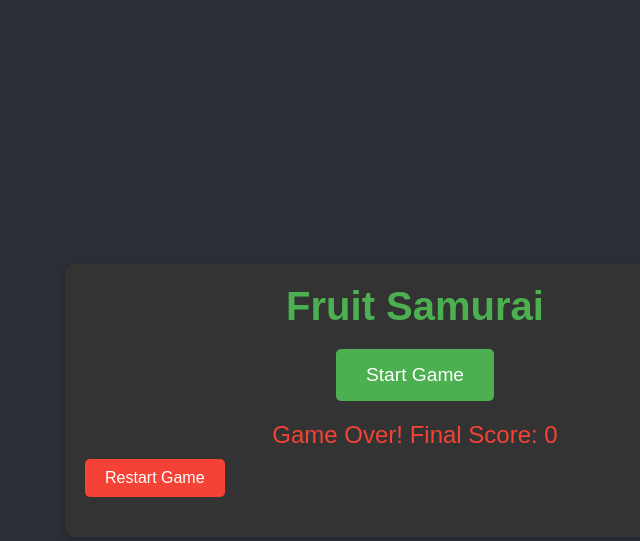
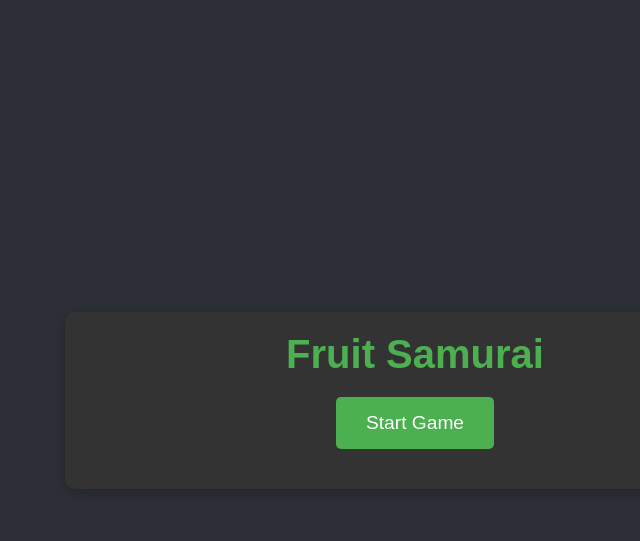
Before and after one commit to sorinnicumarian/body_tracking_game, a Flask app: page / in a window 1280 px wide. Shown: the top 541 px of the page, without its empty margins (225-865 px from the left). Run offline with Flask 3, Linux system fonts and the light colour scheme.

Commit message:
no restart button, but all other ui ok

```diff
--- a/static/style.css
+++ b/static/style.css
@@ -68,14 +68,12 @@ button:disabled {
     border-radius: 10px;
     margin-top: 20px;
     box-shadow: 0 4px 12px rgba(0, 0, 0, 0.2);
-    display: none; /* Hide the video feed initially */
 }
 
 #gameOverMessage {
     margin-top: 20px;
     font-size: 1.5rem;
     color: #f44336; /* Red color for the Game Over message */
-    display: none; /* Hide initially */
 }
 
 #gameOverMessage button {
@@ -83,12 +81,10 @@ button:disabled {
     padding: 10px 20px;
     font-size: 1rem;
     margin-top: 10px;
-    display: none; /* Hide initially */
 }
 
 #gameOverMessage button:hover {
     background-color: #e53935; /* Slightly darker red on hover */
-    display: none; /* Hide initially */
 }
 
 #startButton {
@@ -96,8 +92,9 @@ button:disabled {
     margin: 0 auto;
 }
 
-#restartButton {
-    display: none; /* Hide initially */
+/* Hidden class to control visibility */
+.hidden {
+    display: none !important;
 }
 
 @media screen and (max-width: 600px) {
--- a/templates/index.html
+++ b/templates/index.html
@@ -13,19 +13,14 @@
         <!-- Start Game Button -->
         <button id="startButton">Start Game</button>
 
-        <!-- Score Container -->
-        <div id="scoreContainer">
-            <!-- <p id="score" style="display: none;">Score: 0</p> -->
-        </div>
-
         <!-- Game Over Message -->
-        <div id="gameOverMessage">
-            <p>Game Over! Final Score: <span id="finalScore">0</span></p>
-            <button id="restartButton">Restart Game</button>
+        <div id="gameOverMessage" class="hidden">
+            <p id="finalScore" class="hidden">Game Over! Final Score: <span>0</span></p>
+            <!-- <p id="restartButtonParagraph" class="hidden"><button id="restartButton" class="hidden">Restart Game</button></p> -->
         </div>
 
         <!-- Video Feed (Webcam) -->
-        <img id="gameCanvas" src="{{ url_for('video_feed') }}" alt="Game Video Feed"> <!-- Hide initially -->
+        <img id="gameCanvas" src="{{ url_for('video_feed') }}" alt="Game Video Feed" class="hidden"> <!-- Hide initially -->
     </div>
 
     <script>
@@ -37,38 +32,40 @@
             .then(response => response.json())
             .then(data => {
                 console.log(data.message);  // Log game start message5
-                // document.getElementById('score').textContent = 'Score: 0';  // Reset score
-                // document.getElementById('score').style.display = 'block';
-                document.getElementById('gameOverMessage').style.display = 'none';  // Hide game over message
-                document.getElementById('startButton').style.display = 'none';  // Hide start button
-                document.getElementById('gameCanvas').style.display = 'block';  // Show video feed when the game starts
+                document.getElementById('startButton').classList.add('hidden');  // Hide start button
+                document.getElementById('gameCanvas').classList.remove('hidden');  // Show video feed when the game starts
             })
             .catch(error => console.error('Error starting the game:', error));
         });
 
-        // Restart Game Button
-        document.getElementById('restartButton').addEventListener('click', function() {
-            fetch('/start_game', {
-                method: 'POST'
-            })
-            .then(response => response.json())
-            .then(data => {
-                console.log(data.message);  // Log game restart message
-                document.getElementById('score').style.display = 'block';
-                document.getElementById('gameOverMessage').style.display = 'none';  // Hide game over message
-                document.getElementById('startButton').style.display = 'none';  // Hide start button
-                document.getElementById('gameCanvas').style.display = 'block';  // Show video feed
-            })
-            .catch(error => console.error('Error restarting the game:', error));
-        });
+        // // Restart Game Button
+        // document.getElementById('restartButton').addEventListener('click', function() {
+        //     fetch('/start_game', {
+        //         method: 'POST'
+        //     })
+        //     .then(response => response.json())
+        //     .then(data => {
+        //         console.log(data.message);  // Log game restart message
+        //         document.getElementById('score').classList.remove('hidden');
+
+        //         document.getElementById('gameOverMessage').classList.add('hidden');  // Hide game over message
+        //         document.getElementById('finalScore').classList.add('hidden');
+        //         document.getElementById('restartButton').classList.add('hidden');  // Show restart button
+        //         document.getElementById('restartButtonParagraph').classList.add('hidden');  // Show restart button
+        //     })
+        //     .catch(error => console.error('Error restarting the game:', error));
+        // });
 
         // Function to show Game Over message
         function showGameOver(finalScore) {
-            document.getElementById('gameOverMessage').style.display = 'block';
+            document.getElementById('gameCanvas').classList.add('hidden');  // Hide video feed when game is over
+
             document.getElementById('finalScore').textContent = finalScore;
-            document.getElementById('startButton').style.display = 'block';  // Show the start button again
-            document.getElementById('gameCanvas').style.display = 'none';  // Hide video feed when game is over
-            document.getElementById('restartButton').style.display = 'block';  // Show restart button
+            document.getElementById('gameOverMessage').classList.remove('hidden');
+            document.getElementById('startButton').classList.remove('hidden');  // Show the start button again
+
+            document.getElementById('restartButton').classList.remove('hidden');  // Show restart button
+            document.getElementById('restartButtonParagraph').classList.remove('hidden');  // Show restart button
         }
 
         // Fetch the game over state and score from backend after game ends
```
